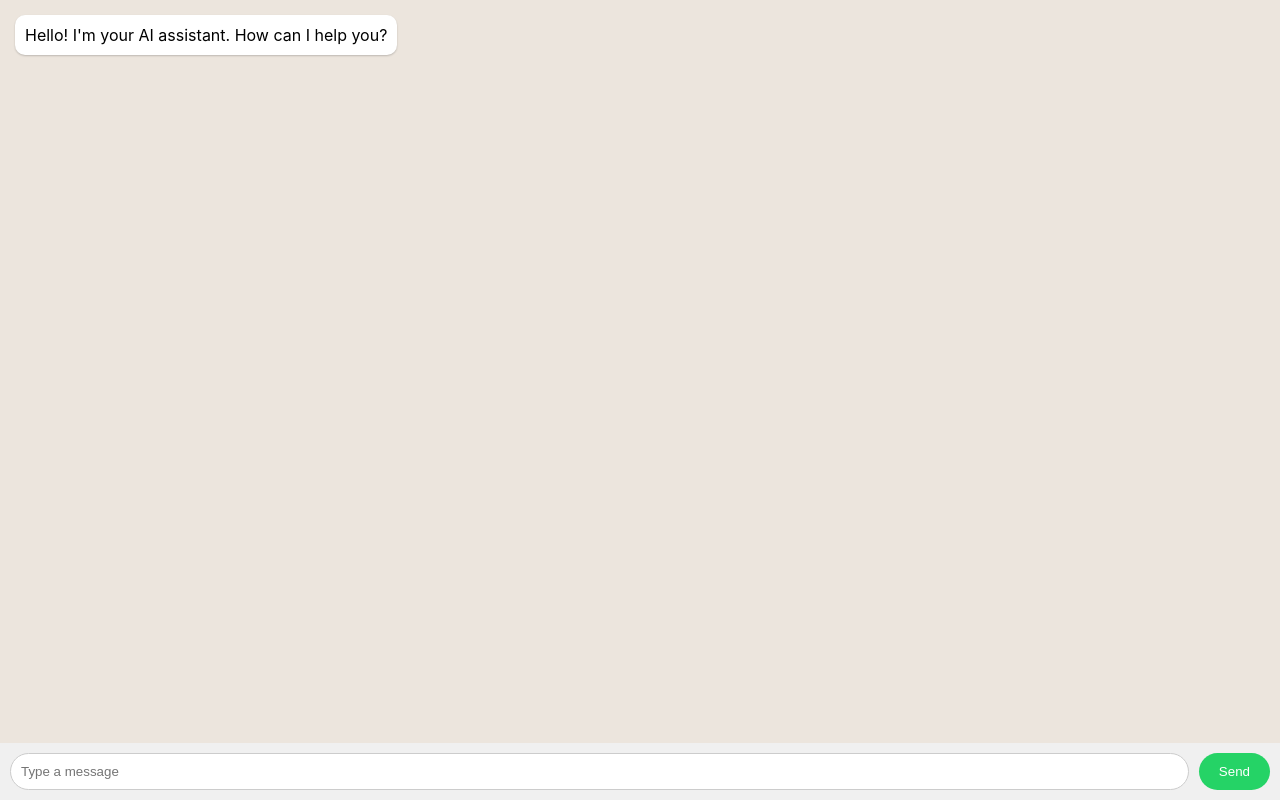
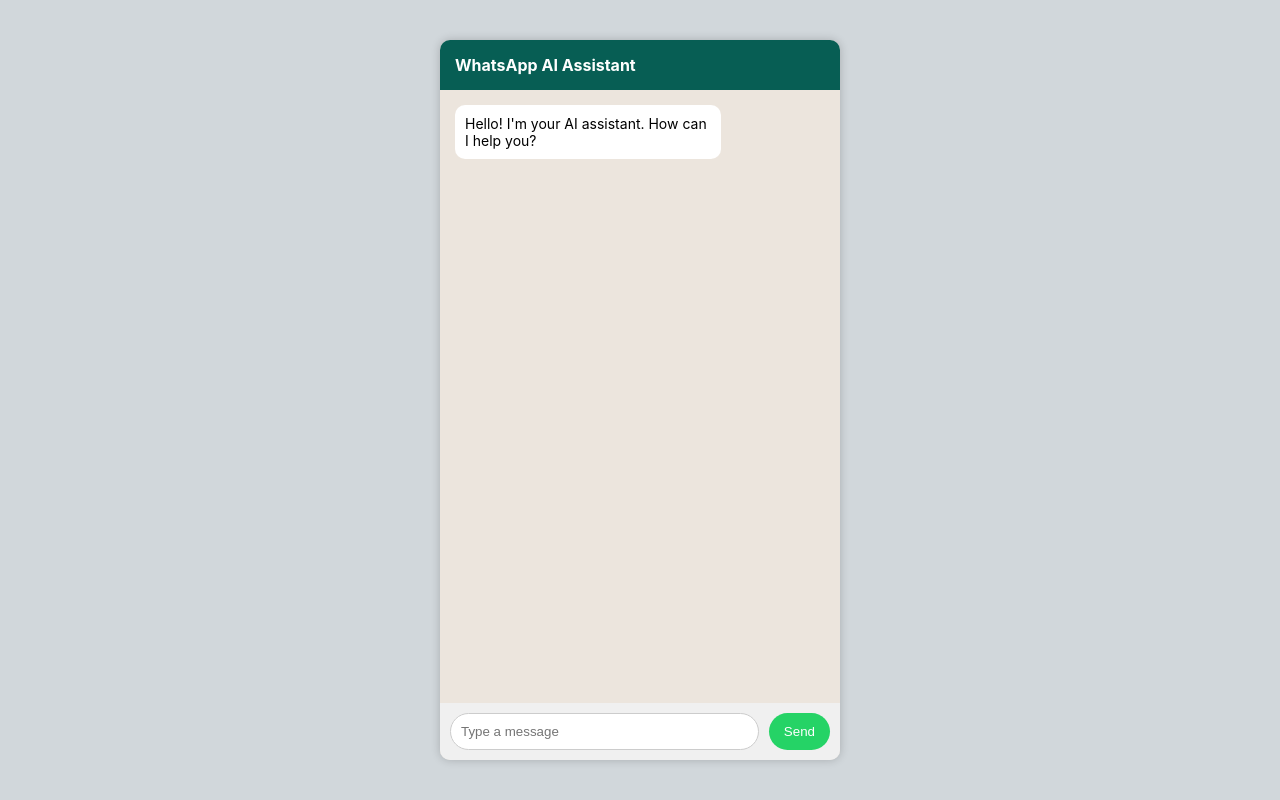
Before and after one commit to drdeveloper-bds/myoprotect-frontend, a React app: page / in a window 1280 px wide. Built offline with nearby package versions, Linux system fonts and the light colour scheme; no server answers; the HTML template or start-up script is replaced by a standard one.

Commit message:
fix whatsapp UI layout

```diff
--- a/src/App.jsx
+++ b/src/App.jsx
@@ -32,10 +32,10 @@ function App() {
 
       setMessages(prev => [...prev, botMsg]);
 
-    } catch (err) {
+    } catch {
       setMessages(prev => [
         ...prev,
-        { role: "assistant", content: "Error connecting to server" }
+        { role: "assistant", content: "Server error" }
       ]);
     }
 
@@ -43,15 +43,22 @@ function App() {
   };
 
   return (
-    <div style={styles.container}>
-      <div style={styles.chatBox}>
+    <div style={styles.wrapper}>
+      <div style={styles.chatContainer}>
+
+        <div style={styles.header}>
+          WhatsApp AI Assistant
+        </div>
+
+        <div style={styles.chatArea}>
           {messages.map((msg, i) => (
             <div
               key={i}
               style={{
                 ...styles.message,
                 alignSelf: msg.role === "user" ? "flex-end" : "flex-start",
-              background: msg.role === "user" ? "#DCF8C6" : "#fff"
+                background:
+                  msg.role === "user" ? "#dcf8c6" : "#ffffff"
               }}
             >
               {msg.content}
@@ -65,23 +72,44 @@ function App() {
             value={input}
             onChange={(e) => setInput(e.target.value)}
             placeholder="Type a message"
+            onKeyDown={(e) => e.key === "Enter" && handleSend()}
           />
+
           <button style={styles.button} onClick={handleSend}>
             Send
           </button>
+        </div>
+
       </div>
     </div>
   );
 }
 
 const styles = {
-  container: {
+  wrapper: {
     height: "100vh",
     display: "flex",
+    justifyContent: "center",
+    alignItems: "center",
+    background: "#d1d7db"
+  },
+  chatContainer: {
+    width: "400px",
+    height: "90vh",
+    display: "flex",
     flexDirection: "column",
-    background: "#ece5dd"
+    background: "#ece5dd",
+    borderRadius: "10px",
+    overflow: "hidden",
+    boxShadow: "0 0 10px rgba(0,0,0,0.2)"
   },
-  chatBox: {
+  header: {
+    background: "#075e54",
+    color: "white",
+    padding: "15px",
+    fontWeight: "bold"
+  },
+  chatArea: {
     flex: 1,
     padding: "10px",
     display: "flex",
@@ -93,7 +121,7 @@ const styles = {
     padding: "10px",
     margin: "5px",
     borderRadius: "10px",
-    boxShadow: "0 1px 2px rgba(0,0,0,0.2)"
+    fontSize: "14px"
   },
   inputArea: {
     display: "flex",
@@ -108,11 +136,12 @@ const styles = {
   },
   button: {
     marginLeft: "10px",
-    padding: "10px 20px",
+    padding: "10px 15px",
     borderRadius: "20px",
     background: "#25D366",
     color: "white",
-    border: "none"
+    border: "none",
+    cursor: "pointer"
   }
 };
 
```
Lines whose indentation alone changed are shown as unchanged.
